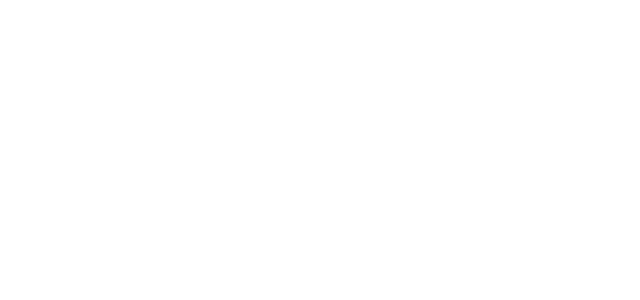
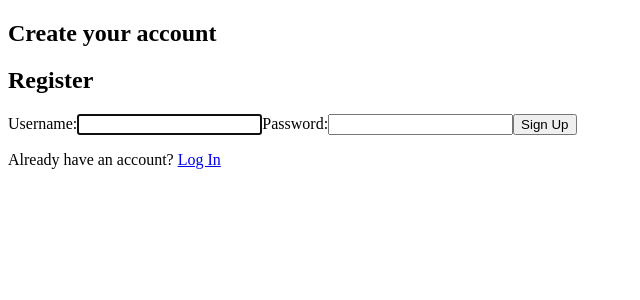
Before and after one commit to eddydevfe/library-frontend, a React (Vite) app: page /register in a window 1280 px wide. Shown: the top 300 px of the page, without its empty margins (0-640 px from the left). Built offline with nearby package versions, Linux system fonts and the light colour scheme.

Commit message:
Add ability to register a new user

```diff
--- a/src/App.jsx
+++ b/src/App.jsx
@@ -4,6 +4,7 @@ import Login from './pages/Login'
 import RequireAuth from './features/auth/RequireAuth'
 import Home from './pages/Home'
 import LandingPage from './pages/LandingPage'
+import Register from './pages/Register'
 
 const App = () => {
   return (
@@ -12,6 +13,7 @@ const App = () => {
         {/* public routes */}
         <Route index element={<LandingPage />} />
         <Route path='login' element={<Login />} />
+        <Route path="register" element={<Register/>}/>
 
         {/* protected routes */}
         <Route element={<RequireAuth />}>
--- a/src/components/UserForm.jsx
+++ b/src/components/UserForm.jsx
@@ -18,7 +18,7 @@ const UserForm = ({ onSubmit, title, buttonText }) => {
   }
 
   return (
-    <section>
+    <>
       <h1>{title}</h1>
       <form onSubmit={handleSubmit}>
         <label htmlFor='username'>Username:</label>
@@ -42,7 +42,7 @@ const UserForm = ({ onSubmit, title, buttonText }) => {
         />
         <button>{buttonText}</button>
       </form>
-    </section>
+    </>
   )
 }
 
--- a/src/features/register/registerApiSlice.js
+++ b/src/features/register/registerApiSlice.js
@@ -2,7 +2,7 @@ import { apiSlice } from '../../app/api/apiSlice'
 
 export const registerApiSlice = apiSlice.injectEndpoints({
   endpoints: builder => ({
-    registerUser: builder.mutation({
+    register: builder.mutation({
       query: (credentials) => ({
         url: '/register',
         method: 'POST',
@@ -13,5 +13,5 @@ export const registerApiSlice = apiSlice.injectEndpoints({
 })
 
 export const {
-  useRegisterUserMutation
+  useRegisterMutation
 } = registerApiSlice
--- a/src/pages/LandingPage.jsx
+++ b/src/pages/LandingPage.jsx
@@ -4,7 +4,8 @@ const LandingPage = () => {
   return (
     <section>
       <div>LandingPage</div>
-      <Link to='/login'>Login</Link>
+      <Link to='/login'>Log In</Link>
+      <Link to='/register'>Sign Up</Link>
     </section>
   )
 }
--- a/src/pages/Login.jsx
+++ b/src/pages/Login.jsx
@@ -1,4 +1,4 @@
-import { useNavigate } from 'react-router-dom'
+import { useNavigate, Link } from 'react-router-dom'
 import { useDispatch } from 'react-redux'
 import { setCredentials } from '../features/auth/authSlice'
 import { useLoginMutation } from '../features/auth/authApiSlice'
@@ -30,7 +30,11 @@ const Login = () => {
   return isLoading ? (
     <h1>Loading...</h1>
   ) : (
-    <UserForm onSubmit={handleSubmit} title='Login' buttonText='Sign in' />
+    <section>
+      <h1>Welcome back</h1>
+      <UserForm onSubmit={handleSubmit} title='Login' buttonText='Sign in' />
+      <p>Need an account? <Link to='/register'>Sign Up</Link></p>
+    </section>
   )
 }
 export default Login
--- a/src/pages/Register.jsx
+++ b/src/pages/Register.jsx
@@ -0,0 +1,44 @@
+import { Link, useNavigate } from 'react-router-dom'
+import { useDispatch } from 'react-redux'
+import { setCredentials } from '../features/auth/authSlice'
+import { useLoginMutation } from '../features/auth/authApiSlice'
+import { useRegisterMutation } from '../features/register/registerApiSlice'
+import UserForm from '../components/UserForm'
+
+const Register = () => {
+  const navigate = useNavigate()
+  const [login, { isLoading: isLoginLoading }] = useLoginMutation()
+  const [registerUser, { isLoading: isRegisterLoading }] = useRegisterMutation()
+  const dispatch = useDispatch()
+
+  const handleSubmit = async ({ username, password }) => {
+    try {
+      const registrationResult = await registerUser({ username, password }).unwrap()
+      if (registrationResult) alert(registrationResult.success)
+      const userData = await login({ username, password }).unwrap()
+      dispatch(setCredentials({ ...userData, username }))
+      navigate('/home')
+    } catch (error) {
+      if (error.status === 400) {
+        alert(error.data.error)
+      } else if (error.status === 409) {
+        alert(error.data.error)
+      } else {
+        alert('Registration Failed.')
+      }
+    }
+  }
+
+  const isLoading = isRegisterLoading || isLoginLoading
+
+  return isLoading ? (
+    <h1>Loading...</h1>
+  ) : (
+    <section>
+      <h1>Create your account</h1>
+      <UserForm onSubmit={handleSubmit} title='Register' buttonText='Sign Up' />
+      <p>Already have an account? <Link to='/login'>Log In</Link></p>
+    </section>
+  )
+}
+export default Register
```
